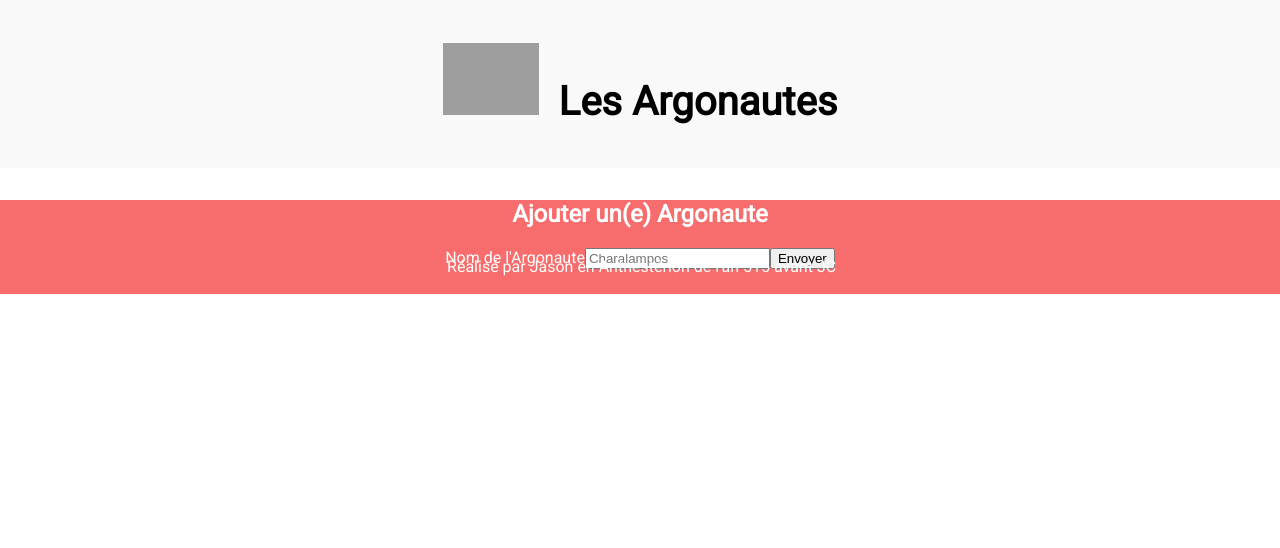
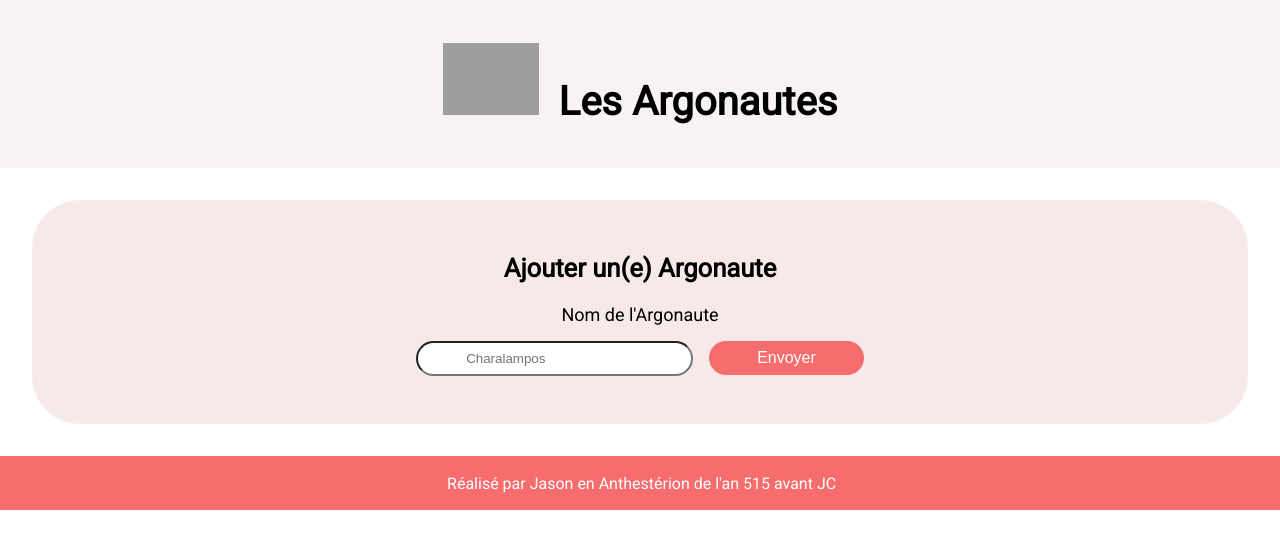
Before and after one commit to aureliedev/argonautes, a React (Create React App) app in the folder front/: page / in a window 1280 px wide. Shown: the top 548 px of the page. Built offline with nearby package versions, Linux system fonts and the light colour scheme; no server answers; grey boxes are pictures that could not be loaded.

Commit message:
améliore css main

```diff
--- a/front/src/composents/Main/form/Form.js
+++ b/front/src/composents/Main/form/Form.js
@@ -26,8 +26,8 @@ const Form = () => {
   return (
     <div className="form">
       {/* New member form */}
-      <h2 className="formTitle">Ajouter un(e) Argonaute</h2>
-      <form action="" onSubmit={handleCreateMember} className="formNewMember">
+      <h2 className="h2">Ajouter un(e) Argonaute</h2>
+      <form action="" onSubmit={handleCreateMember} className="new-member-form">
         <label className="formLabel" htmlFor="name">
           Nom de l&apos;Argonaute
         </label>
--- a/front/src/composents/Main/form/form.css
+++ b/front/src/composents/Main/form/form.css
@@ -1,11 +1,33 @@
 .form  {
-    margin-top: 2em;
     text-align: center;
-    color: #fff;
-    background: #f76c6c;
-    bottom: 0;
-    width: 100%;
-    height: 5vh;
+    background: #f7e9e9;
+    border-radius: 3rem;
+    margin: 2rem;
+    padding: 2rem 0 2rem 0;
+}
+.h2{
+    font-size: 1rem;
+    text-align: center;
+    font-weight: bold!important;
+}
+.formLabel {
+    display: block;
+    font-size: 18px;
+    margin-bottom: 1rem;
+}
 
-
+.formInput {
+    border-radius: 3rem;
+    padding: 0.5rem 3rem;
+    margin-bottom: 1rem;
+    margin-right: 1rem;
 }
+.formButton{
+    background-color: #F76C6C;
+    border-radius: 3rem;
+    cursor: pointer;
+    padding: 0.5rem 3rem;
+    color: white;
+    border: none;
+    font-size: 1rem;
+}
--- a/front/src/composents/Main/members/MemberShow.js
+++ b/front/src/composents/Main/members/MemberShow.js
@@ -10,7 +10,7 @@ const MemberShow = (props) => {
       <div className="memberShow">
         <div className="members">
           {/* Member list */}
-          <h2 className="membersTitle">Membres de l'équipage</h2>
+          <h2 className="h2">Membres de l'équipage:</h2>
           <section className="membersList">
             {members.map((member) => (
               <div className="memberItem" key={member._id}>
--- a/front/src/composents/Main/members/members.css
+++ b/front/src/composents/Main/members/members.css
@@ -0,0 +1,28 @@
+.memberShow  {
+    background: #f8f3f3;
+    border-radius: 3rem;
+    margin: 2rem;
+    padding: 2rem 0 2rem 0;
+    text-align: center;
+}
+.h2{
+    font-size: 1.6em;
+    text-align: center;
+    font-weight: bold!important;
+}
+.membersList {
+    min-width: 200px;
+    display: grid;
+    grid-template-columns: 1fr 1fr 1fr;
+    column-gap: 1rem;
+    margin: 0 1rem 0 1rem;
+}
+.memberItem {
+    font-size: 1rem;
+    background: #F76C6C;
+    border-radius: 3rem;
+    padding: 0.5rem 1rem;
+    margin-block: 0.5rem;
+    color: white;
+    border: none;
+}
--- a/front/src/composents/header/header.css
+++ b/front/src/composents/header/header.css
@@ -1,5 +1,5 @@
 .header {
-    background: #f9f9f9;
+    background: #F8F3F3;
     text-align: center;
     font-weight: 900;
     padding: 1rem;
```
